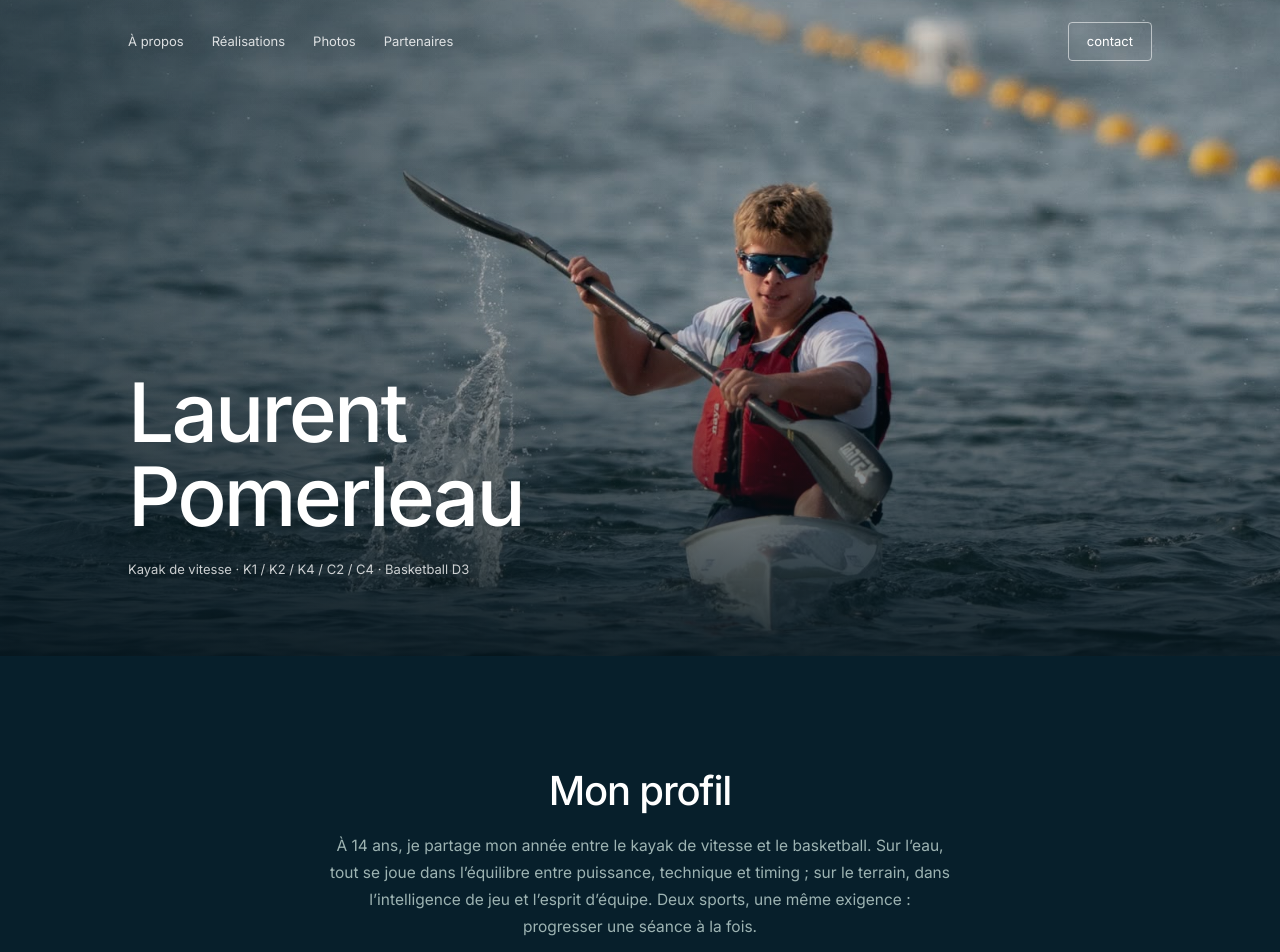
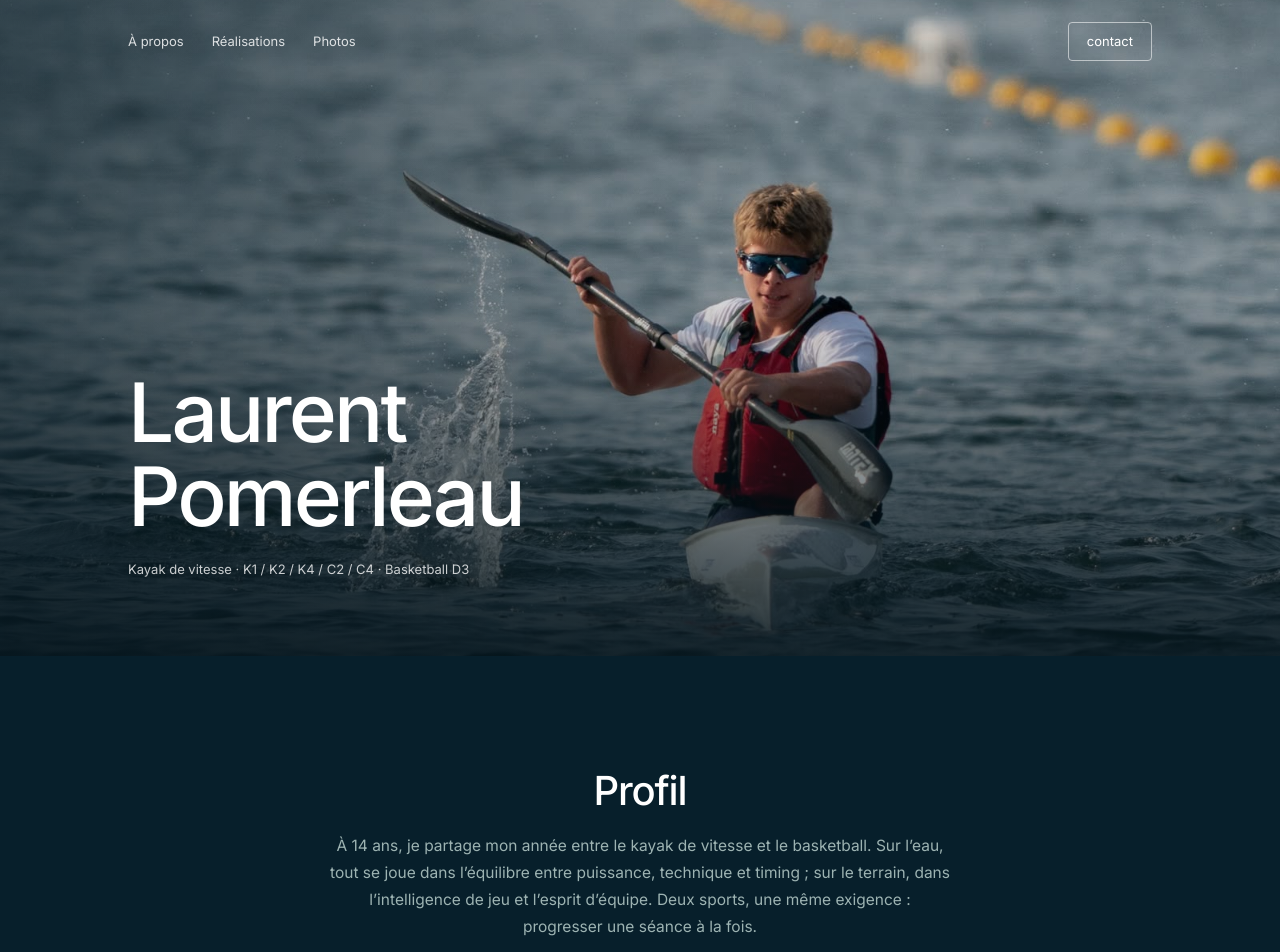
Before and after one commit to JupomIII/laurent-pomerleau, a plain HTML site: page index.html in a window 1280 px wide. Shown: the top 952 px of the page. Drawn offline with Linux system fonts and the light colour scheme.

Commit message:
Titre de section simplifié et partenaires masqués
Le titre « Mon profil » devient « Profil » ; la section partenaires reste dans le HTML mais commentée, avec ses liens de navigation retirés, pour la réactiver plus tard.

```diff
--- a/index.html
+++ b/index.html
@@ -6,7 +6,7 @@
     <meta name="theme-color" content="#071f2b" />
     <meta
       name="description"
-      content="Portfolio sportif — le parcours, les médailles et les partenaires d’un athlète de kayak de vitesse et de basketball."
+      content="Portfolio sportif — le parcours, les médailles et les photos d’un athlète de kayak de vitesse et de basketball."
     />
     <title>Laurent Pomerleau — Kayak de vitesse &amp; basketball</title>
     <link rel="stylesheet" href="style.css?v=12" />
@@ -18,7 +18,6 @@
           <a href="#profil">À propos</a>
           <a href="#realisations">Réalisations</a>
           <a href="#photos">Photos</a>
-          <a href="#partenaires">Partenaires</a>
         </nav>
         <a class="nav-cta" href="#contact">contact</a>
         <button class="menu-toggle" aria-label="Ouvrir le menu" aria-expanded="false">
@@ -43,7 +42,7 @@
 
       <section class="section section-dark" id="profil">
         <div class="wrap narrow">
-          <h2 class="reveal">Mon profil</h2>
+          <h2 class="reveal">Profil</h2>
           <p class="intro center reveal">
             À 14 ans, je partage mon année entre le kayak de vitesse et le basketball. Sur l’eau, tout
             se joue dans l’équilibre entre puissance, technique et timing ; sur le terrain, dans
@@ -245,6 +244,7 @@
         </div>
       </section>
 
+      <!-- Section partenaires masquée pour le moment : supprimer ce commentaire pour la réafficher.
       <section class="section section-light" id="partenaires">
         <div class="wrap narrow">
           <h2 class="reveal">La réussite est un travail d’équipe.</h2>
@@ -279,6 +279,7 @@
           </div>
         </div>
       </section>
+      -->
 
       <section class="section section-dark" id="contact">
         <div class="wrap">
@@ -337,7 +338,6 @@
         <a class="brand" href="#accueil">lp</a>
         <nav aria-label="Liens de pied de page">
           <a href="#profil">À propos</a>
-          <a href="#partenaires">Partenaires</a>
           <a href="#contact">Me contacter</a>
         </nav>
         <div class="footer-contact">
```
